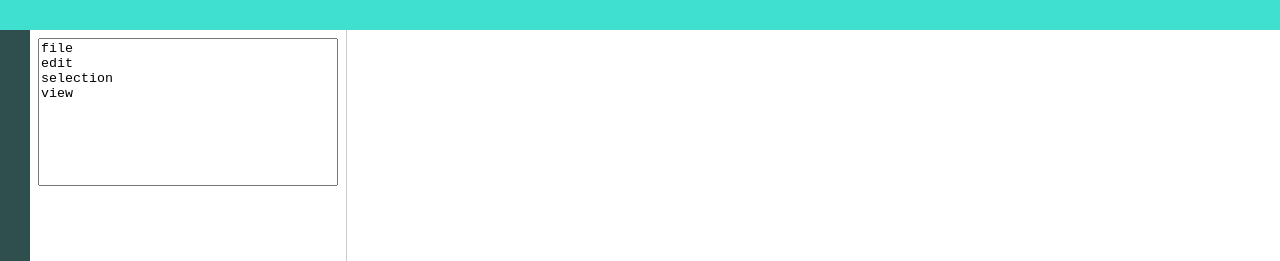
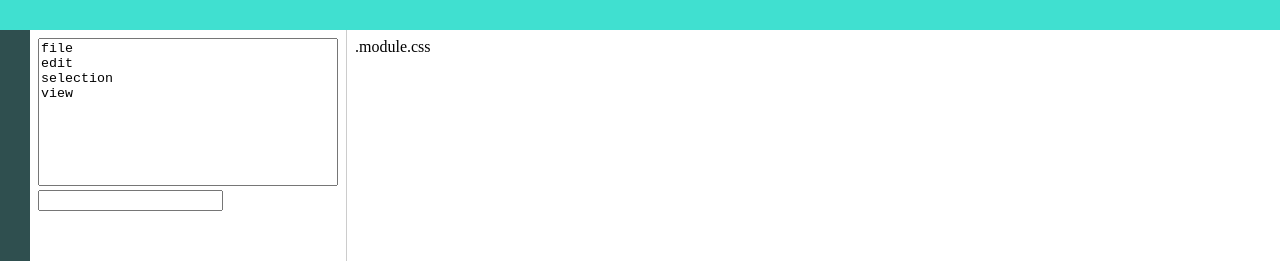
Before and after one commit to richardimaoka/snippets-gen, a Next.js app in the folder nextjs/: page / in a window 1280 px wide. Shown: the top 261 px of the page. Built offline with nearby package versions, Linux system fonts and the light colour scheme.

Commit message:
string array

```diff
--- a/nextjs/app/components/SnippetPageClient.tsx
+++ b/nextjs/app/components/SnippetPageClient.tsx
@@ -18,13 +18,13 @@ function reducer(state: Parameters, action: ParameterUpdate) {
 }
 
 export function SnippetPageClient(props: Props) {
-  const [state, dispatch] = useReducer(reducer, props.defaults);
-  console.log("SnippetPageClient", state);
+  const [input, dispatch] = useReducer(reducer, props.defaults);
+  console.log("SnippetPageClient", input);
 
   return (
     <div className={styles.component}>
-      <SideBar state={state} dispatch={dispatch} />
-      <MainSection {...state} />
+      <SideBar input={input} dispatch={dispatch} />
+      <MainSection input={input} />
     </div>
   );
 }
--- a/nextjs/app/components/SnippetPageServer.tsx
+++ b/nextjs/app/components/SnippetPageServer.tsx
@@ -5,7 +5,7 @@ export function SnippetPageServer() {
   // fetch saved inputs
   // server-side state
 
-  const pageDefaults = { menuNames: "file\nedit\nselection\nview" };
+  const pageDefaults = { menuNames: ["file", "edit", "selection", "view"] };
 
   return <SnippetPageClient defaults={pageDefaults} />;
 }
--- a/nextjs/app/components/contents/MainSection.tsx
+++ b/nextjs/app/components/contents/MainSection.tsx
@@ -1,8 +1,18 @@
 import { Parameters } from "../types/types";
 import styles from "./MainSection.module.css";
 
-type Props = Parameters;
+type Props = {
+  input: Parameters;
+};
 
 export function MainSection(props: Props) {
-  return <div className={styles.component}>{props.name}</div>;
+  const input = props.input;
+  return (
+    <div className={styles.component}>
+      <div>{input.s}.module.css</div>
+      <div></div>
+      <div></div>
+      <div></div>
+    </div>
+  );
 }
--- a/nextjs/app/components/sidebar/SideBar.tsx
+++ b/nextjs/app/components/sidebar/SideBar.tsx
@@ -2,22 +2,37 @@ import styles from "./SideBar.module.css";
 import { ParameterUpdate, Parameters } from "../types/types";
 
 type Props = {
-  state: Parameters;
+  input: Parameters;
   dispatch: (action: ParameterUpdate) => void;
 };
 
 export function SideBar(props: Props) {
   const key = "menuNames";
 
+  function split(v: string): string[] {
+    return v.split("\n");
+  }
+
+  function join(v: string | string[]): string {
+    if (typeof v === "string") {
+      return v;
+    } else {
+      return v.join("\n");
+    }
+  }
+
   return (
     <div className={styles.component}>
       <textarea
         className={styles.textarea}
         autoComplete={"on"}
-        onChange={(x) => props.dispatch({ key: key, newValue: x.target.value })}
-        value={props.state[key]}
+        onChange={(x) =>
+          props.dispatch({ key: key, newValue: split(x.target.value) })
+        }
+        value={join(props.input[key])}
         wrap="off"
       />
+      <input />
     </div>
   );
 }
```
